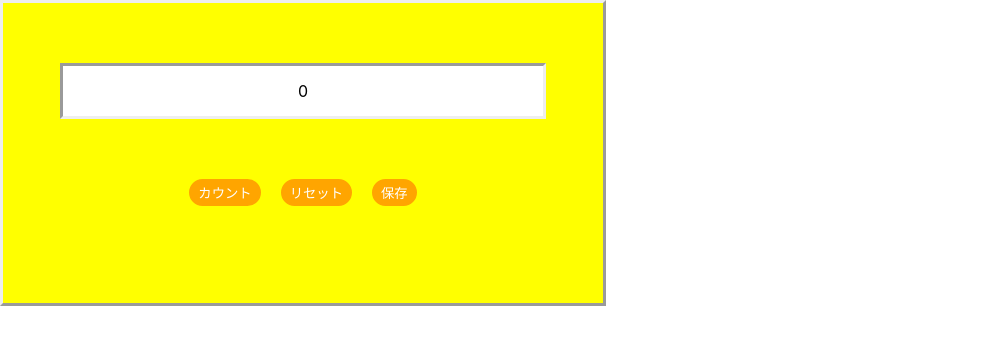
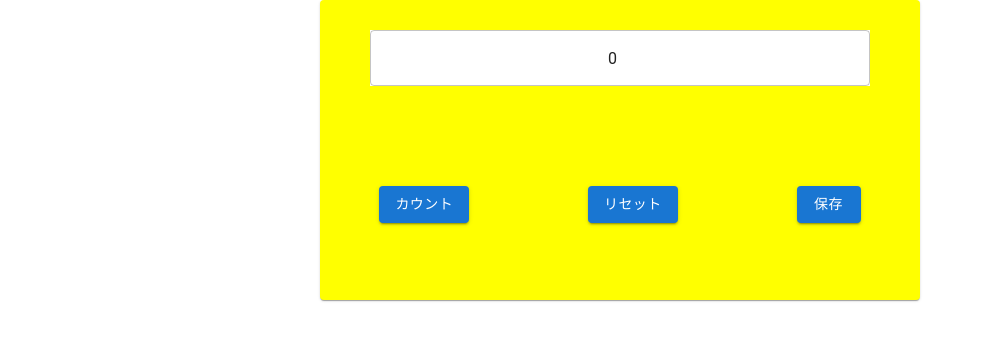
Before and after one commit to h-yokoyama-eiwa/dockerStudy, a React (Create React App) app in the folder webCounter/web-counter/: page / in a window 1280 px wide. Shown: the top 344 px of the page, without its empty margins (0-984 px from the left). Built offline with nearby package versions, Linux system fonts and the light colour scheme.

Commit message:
見た目を作成した

```diff
--- a/webCounter/web-counter/package.json
+++ b/webCounter/web-counter/package.json
@@ -3,6 +3,9 @@
   "version": "0.1.0",
   "private": true,
   "dependencies": {
+    "@emotion/react": "^11.11.1",
+    "@emotion/styled": "^11.11.0",
+    "@mui/material": "^5.14.14",
     "@testing-library/jest-dom": "^5.17.0",
     "@testing-library/react": "^13.4.0",
     "@testing-library/user-event": "^13.5.0",
@@ -13,6 +16,7 @@
     "react": "^18.2.0",
     "react-dom": "^18.2.0",
     "react-scripts": "5.0.1",
+    "styled-components": "^6.1.8",
     "typescript": "^4.9.5",
     "web-vitals": "^2.1.4"
   },
--- a/webCounter/web-counter/src/Counter.css
+++ b/webCounter/web-counter/src/Counter.css
@@ -1,11 +1,5 @@
-.Counter {
-  text-align: center;
+.counter {
   background-color: yellow;
-  width: 600px;
-  height: 300px;
-  min-width: 300px;
-  min-height: 150px;
-  border: outset;
 }
 
 .Display {
--- a/webCounter/web-counter/src/Counter.tsx
+++ b/webCounter/web-counter/src/Counter.tsx
@@ -1,16 +1,52 @@
 import React from 'react';
 import './Counter.css';
+import Card from '@mui/material/Card';
+import TextField from '@mui/material/TextField';
+import Button from '@mui/material/Button';
+import Grid from '@mui/material/Grid';
+import { Spacer } from './Spacer';
+import { StyledCard } from "./styledCard";
+import { StyledTextField } from './styledTextField';
 
 function Counter() {
   return (
-    <div className='Counter'>
-      <p className='Display'>0</p>
-      <div className='ButtonArea'>
-        <button className='CountButton'>カウント</button>
-        <button className='ResetButton'>リセット</button>
-        <button className='SaveButton'>保存</button>
-      </div>
-    </div>
+    <Grid container justifyContent={'center'}>
+      <Grid item xs={6}>
+        <StyledCard>
+          <Card className='card' sx={{ minWidth: 600, maxWidth: 600, height: 300 }}>
+            <Spacer size={30} />
+            <Grid container justifyContent={'center'}>
+              <Grid item xs={10}>
+                <StyledTextField>
+                  <TextField
+                    className='text-field'
+                    variant="outlined"
+                    fullWidth
+                    defaultValue={0}
+                    type='number'
+                    inputProps={{
+                      style: { textAlign: "center"}
+                    }}
+                  />
+                </StyledTextField>
+              </Grid>
+            </Grid>
+            <Spacer size={100} />
+            <Grid container justifyContent={'space-around'} alignItems={'end'}>
+              <Grid item>
+                <Button variant="contained">カウント</Button>
+              </Grid>
+              <Grid item>
+                <Button variant="contained">リセット</Button>
+              </Grid>
+              <Grid item>
+                <Button variant="contained">保存</Button>
+              </Grid>
+            </Grid>
+          </Card>
+        </StyledCard>
+      </Grid>
+    </Grid>
   );
 }
 
--- /dev/null
+++ b/webCounter/web-counter/src/Spacer.tsx
@@ -0,0 +1,19 @@
+
+import React, { FC } from 'react'
+
+type SpacerProps = {
+  size: number;
+  horizontal?: boolean;
+}
+
+export const Spacer: FC<SpacerProps> = ({ size, horizontal }) => {
+  return (
+    <div
+      style={
+        horizontal
+          ? { width: size, height: 'auto', display: 'inline-block', flexShrink: 0 }
+          : { width: 'auto', height: size, flexShrink: 0  }
+      }
+    />
+  )
+}
--- /dev/null
+++ b/webCounter/web-counter/src/styledCard.tsx
@@ -0,0 +1,7 @@
+import styled from "styled-components"
+
+export const StyledCard = styled.div`
+  .card {
+    background-color: #ffff00;
+  }
+`;
--- /dev/null
+++ b/webCounter/web-counter/src/styledTextField.tsx
@@ -0,0 +1,7 @@
+import styled from "styled-components"
+
+export const StyledTextField = styled.div`
+  .text-field {
+    background-color: #ffffff;
+  }
+`;
```
Also changed, not shown: 1 other file (tests, documents, lock files or other folders).
